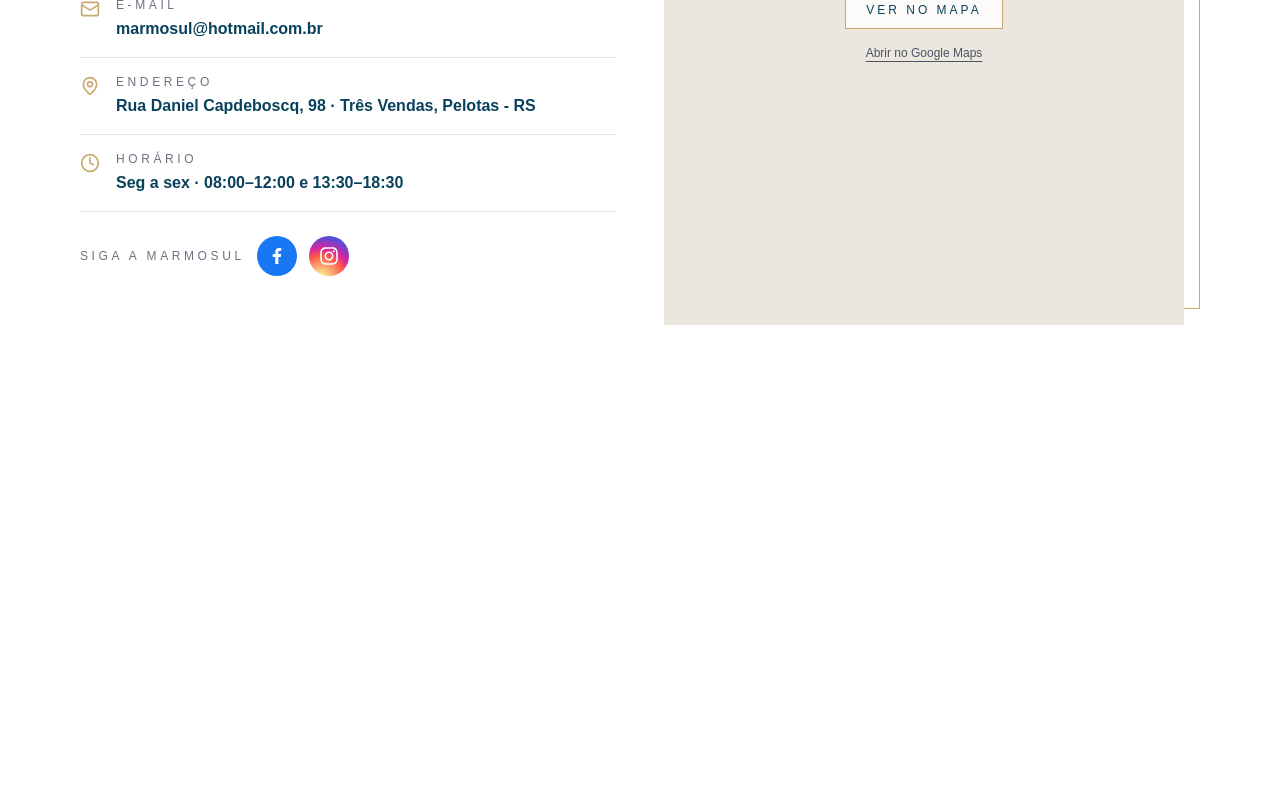
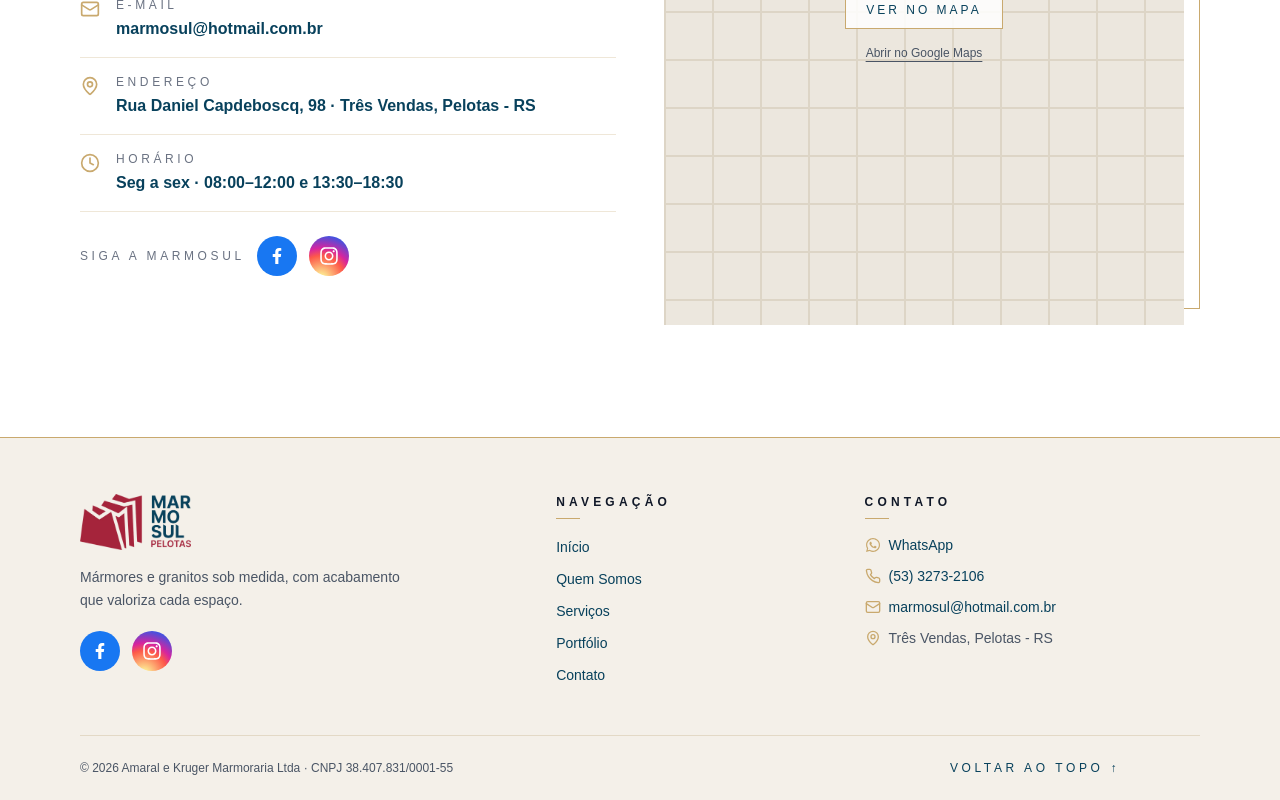
Before and after one commit to PedroKruger1992/marmosul-site-v4, a React (Vite) app: page / in a window 1280 px wide. Shown: the part 4882-5682 px from the top of the page. Before the commit the page ends 5319 px from the top, so only its background shows below. Built offline with nearby package versions, Linux system fonts and the light colour scheme.

Commit message:
feat: footer com navegação, contatos e redes (#7)

```diff
--- a/src/App.jsx
+++ b/src/App.jsx
@@ -4,6 +4,7 @@ import QuemSomos from './components/QuemSomos';
 import Servicos from './components/Servicos';
 import Portfolio from './components/Portfolio';
 import Contato from './components/Contato';
+import Footer from './components/Footer';
 
 function App() {
   return (
@@ -16,6 +17,7 @@ function App() {
         <Portfolio />
         <Contato />
       </main>
+      <Footer />
     </>
   );
 }
--- a/src/components/Contato.jsx
+++ b/src/components/Contato.jsx
@@ -55,12 +55,12 @@ function Contato() {
         </div>
         <div className="relative pt-4 pr-4">
           <div aria-hidden="true" className="absolute top-0 right-0 bottom-4 left-4 border border-dourado" />
-          <div className="relative aspect-[4/5] overflow-hidden bg-[#ece7de]">
+          <div className="relative aspect-[4/5] overflow-hidden bg-[#ece7de] bg-[linear-gradient(#ddd5c6_2px,transparent_2px),linear-gradient(90deg,#ddd5c6_2px,transparent_2px)] bg-[size:48px_48px]">
             {mapaAberto ? (
               <iframe src={MAPA_EMBED} title="Mapa com a localização da Marmosul" className="h-full w-full border-0" loading="lazy" referrerPolicy="no-referrer-when-downgrade" allowFullScreen />
             ) : (
               <div className="flex h-full flex-col items-center justify-center gap-4">
-                <LuMapPin aria-hidden="true" className="h-9 w-9 text-vermelho" />
+                <LuMapPin aria-hidden="true" className="h-9 w-9 text-vermelho motion-safe:animate-bounce" />
                 <button type="button" onClick={() => setMapaAberto(true)} className="border border-dourado bg-white/85 px-5 py-2.5 text-xs uppercase tracking-[0.25em] text-azul transition-colors hover:bg-dourado hover:text-gray-900">Ver no mapa</button>
                 <a href={MAPA_LINK} target="_blank" rel="noopener noreferrer" className="text-xs text-gray-600 underline underline-offset-4 hover:text-vermelho">Abrir no Google Maps</a>
               </div>
--- /dev/null
+++ b/src/components/Footer.jsx
@@ -0,0 +1,104 @@
+import logo from '../assets/logo-marmosul.webp';
+import { FaWhatsapp, FaFacebookF, FaInstagram } from 'react-icons/fa';
+import { LuPhone, LuMail, LuMapPin } from 'react-icons/lu';
+import { links } from '../data/navegacao';
+import { WHATSAPP_URL, TELEFONE, TELEFONE_LINK, EMAIL, EMAIL_LINK, FACEBOOK_URL, INSTAGRAM_URL, RAZAO_SOCIAL, CNPJ } from '../data/contato';
+
+function
+Footer() {
+  const ano = new Date().getFullYear();
+
+  return (
+    <footer className="border-t border-dourado bg-[#f4f0e9]">
+      <div className="mx-auto max-w-6xl px-4 pt-14">
+        <div className="grid gap-10 md:grid-cols-[1.3fr_0.8fr_1fr]">
+          <div>
+            <a href="#inicio">
+              <img
+                src={logo}
+                alt="Marmosul Pelotas"
+                width="600"
+                height="303"
+                loading="lazy"
+                className="h-14 w-auto"
+              />
+            </a>
+            <p className="mt-4 max-w-xs text-sm leading-relaxed text-gray-600">
+              Mármores e granitos sob medida, com acabamento que valoriza cada espaço.
+            </p>
+            <div className="mt-5 flex gap-3">
+              <a
+                href={FACEBOOK_URL}
+                target="_blank"
+                rel="noopener noreferrer"
+                aria-label="Facebook da Marmosul"
+                className="flex h-10 w-10 items-center justify-center rounded-full bg-[#1877F2] text-white transition-transform motion-safe:hover:-translate-y-1"
+              >
+                <FaFacebookF aria-hidden="true" className="h-4 w-4" />
+              </a>
+              <a
+                href={INSTAGRAM_URL}
+                target="_blank"
+                rel="noopener noreferrer"
+                aria-label="Instagram da Marmosul"
+                className="flex h-10 w-10 items-center justify-center rounded-full bg-[radial-gradient(circle_at_30%_107%,#fdf497_0%,#fdf497_5%,#fd5949_45%,#d6249f_60%,#285AEB_90%)] text-white transition-transform motion-safe:hover:-translate-y-1"
+              >
+                <FaInstagram aria-hidden="true" className="h-5 w-5" />
+              </a>
+            </div>
+          </div>
+          <nav aria-label="Navegação do rodapé">
+            <p className="text-xs font-semibold uppercase tracking-[0.35em] text-gray-900">Navegação</p>
+            <div aria-hidden="true" className="mt-2 mb-4 h-px w-6 bg-dourado" />
+            <ul className="flex flex-col gap-2">
+              {links.map((link) => (
+                <li key={link.href}>
+                  <a href={link.href} className="text-sm text-azul transition-colors hover:text-vermelho">
+                    {link.label}
+                  </a>
+                </li>
+              ))}
+            </ul>
+          </nav>
+          <div>
+            <p className="text-xs font-semibold uppercase tracking-[0.35em] text-gray-900">Contato</p>
+            <div aria-hidden="true" className="mt-2 mb-4 h-px w-6 bg-dourado" />
+            <ul className="flex flex-col gap-2 text-sm">
+              <li>
+                <a
+                  href={WHATSAPP_URL}
+                  target="_blank"
+                  rel="noopener noreferrer"
+                  className="inline-flex items-center gap-2 text-azul transition-colors hover:text-vermelho"
+                >
+                  <FaWhatsapp aria-hidden="true" className="h-4 w-4 text-dourado" />WhatsApp
+                </a>
+              </li>
+              <li>
+                <a href={TELEFONE_LINK} className="inline-flex items-center gap-2 text-azul transition-colors hover:text-vermelho">
+                  <LuPhone aria-hidden="true" className="h-4 w-4 text-dourado" />{TELEFONE}
+                </a>
+              </li>
+              <li>
+                <a href={EMAIL_LINK} className="inline-flex items-center gap-2 text-azul transition-colors hover:text-vermelho">
+                  <LuMail aria-hidden="true" className="h-4 w-4 text-dourado" />{EMAIL}
+                </a>
+              </li>
+              <li>
+                <span className="inline-flex items-center gap-2 text-gray-600">
+                  <LuMapPin aria-hidden="true" className="h-4 w-4 text-dourado" />Três Vendas, Pelotas - RS
+                </span>
+              </li>
+            </ul>
+          </div>
+        </div>
+        <div className="mt-12 flex flex-col gap-4 border-t border-[#e3d9c6] py-6 text-xs text-gray-600 md:flex-row md:items-center md:justify-between md:pr-20">
+          <p>© {ano} {RAZAO_SOCIAL} · CNPJ {CNPJ}</p>
+          <a href="#inicio" className="uppercase tracking-[0.3em] text-azul transition-colors hover:text-vermelho">Voltar ao topo ↑</a>
+        </div>
+      </div>
+    </footer>
+  );
+}
+
+export default Footer;
```
